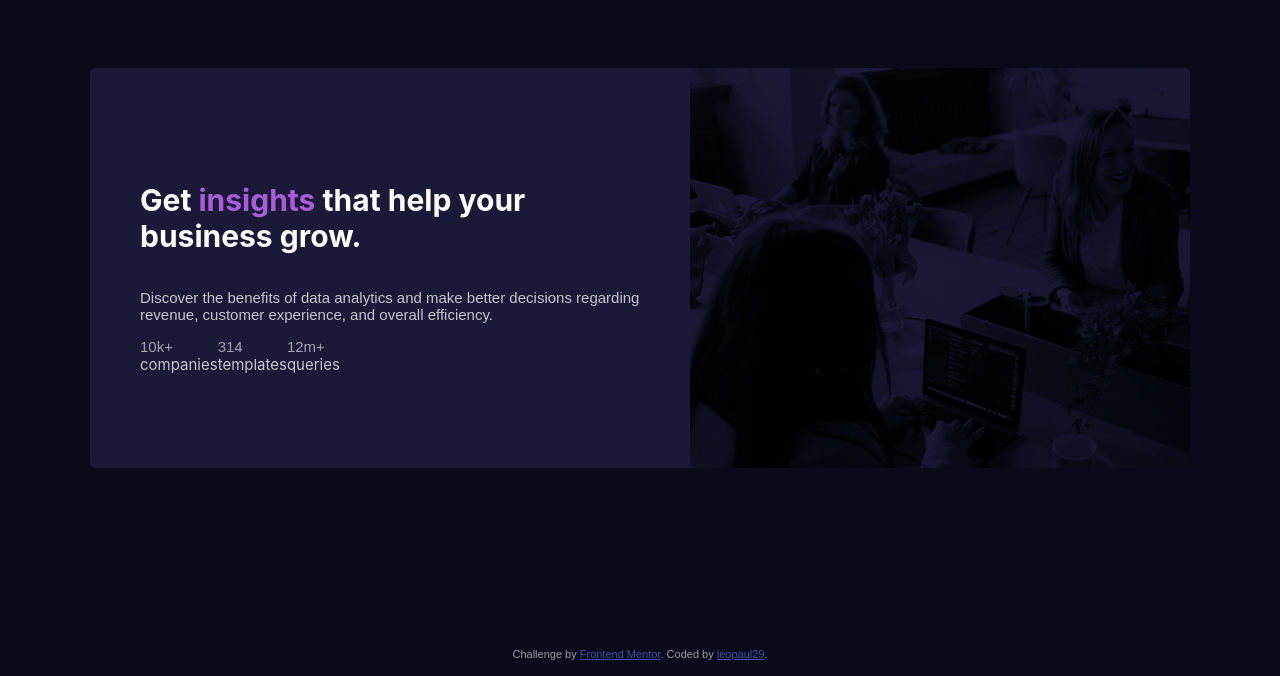
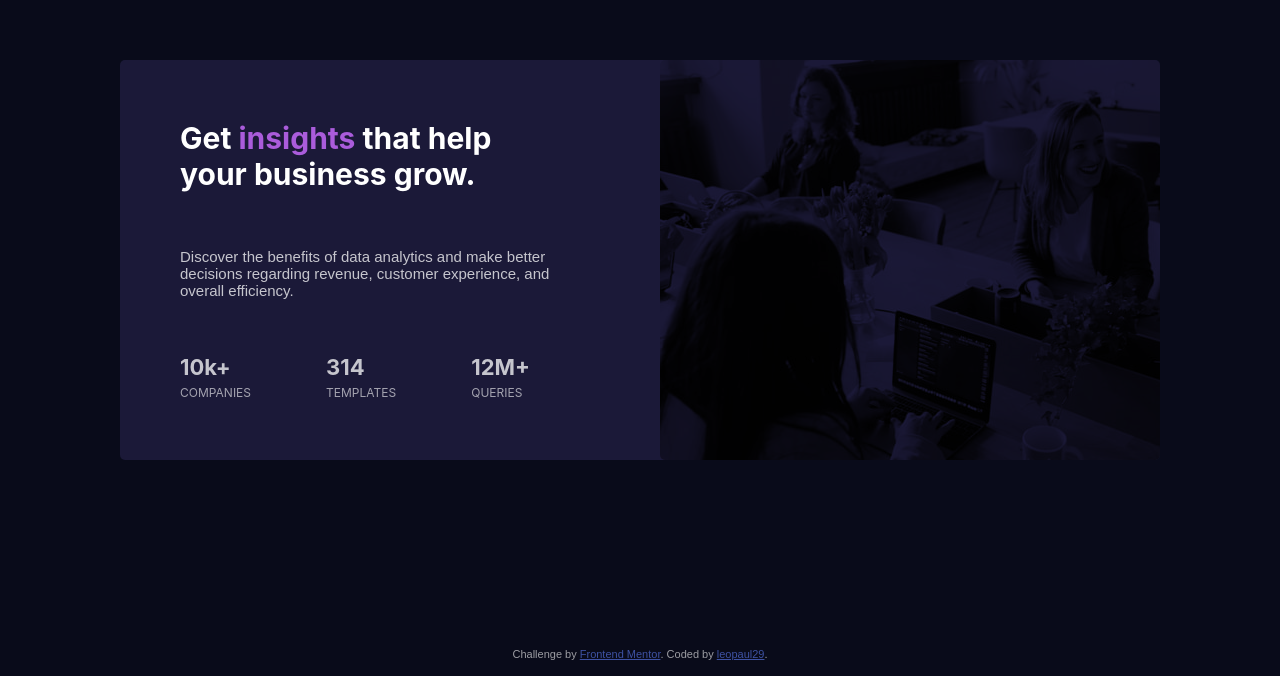
Before and after one commit to leopaul29/frontendmentor-stats-preview-card-component-main, a plain HTML site: page index.html in a window 1280 px wide. Shown: the part 140-816 px from the top of the page. Drawn offline with Linux system fonts and the light colour scheme.

Commit message:
style card

```diff
--- a/index.html
+++ b/index.html
@@ -26,7 +26,7 @@
           <div class="stat__label">templates</div>
         </div>
         <div class="stat">
-          <div class="stat__count">12m+</div>
+          <div class="stat__count">12M+</div>
           <div class="stat__label">queries</div>
         </div>
       </div>
--- a/style.css
+++ b/style.css
@@ -5,6 +5,12 @@
   --text-main-heading: hsl(0, 0%, 100%);
   --text-main-paragraph: hsla(0, 0%, 100%, 0.75);
   --text-stat-heading: hsla(0, 0%, 100%, 0.6);
+}
+
+* {
+  margin: 0;
+  padding: 0;
+  box-shadow: none;
 }
 
 .attribution {
@@ -41,10 +47,9 @@ body {
 .card__left {
   display: flex;
   flex-direction: column;
-  justify-content: center;
-  align-items: flex-start;
-  padding: 50px;
-  max-width: 500px;
+  justify-content: space-between;
+  padding: 60px 100px 60px 60px;
+  max-width: 380px;
 }
 .card__title {
   color: var(--text-main-heading);
@@ -61,14 +66,25 @@ body {
   display: flex;
   flex-direction: row;
   justify-content: space-between;
+  margin-right: 30px;
+}
+.stat {
+  display: flex;
+  flex-direction: column;
+  gap: 5px;
 }
 .stat__count {
-  color: var(--text-stat-heading);
+  color: var(--text-main-paragraph);
+  font-family: "Inter", sans-serif;
+  font-weight: 700;
+  font-size: 22px;
 }
 .stat__label {
-  color: var(--text-main-paragraph);
+  color: var(--text-stat-heading);
   font-family: "Inter", sans-serif;
   font-weight: 400;
+  text-transform: uppercase;
+  font-size: 12px;
 }
 .card__right {
   border-radius: 5px;
```
